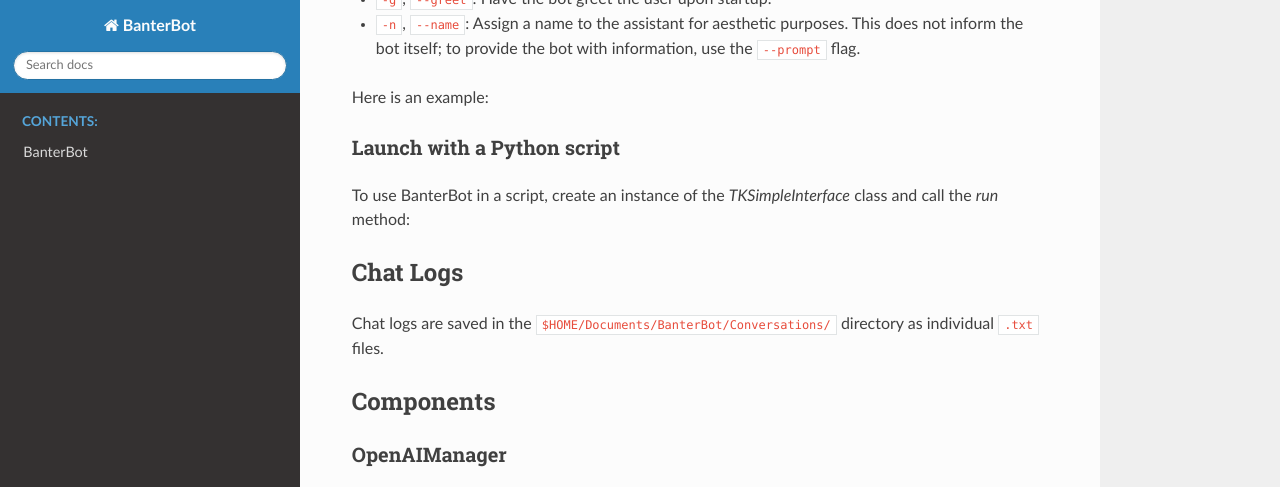
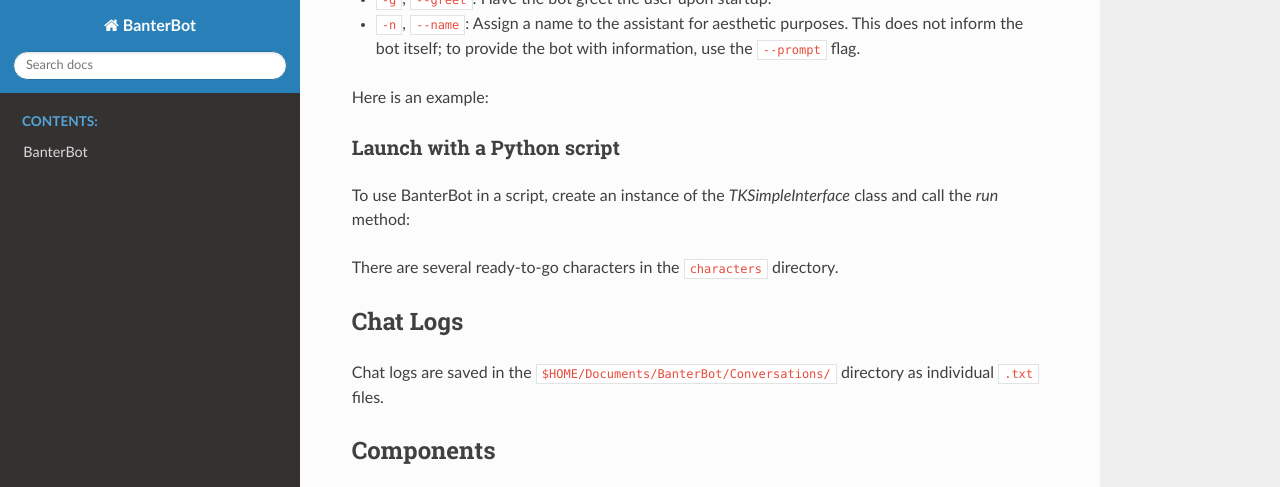
Before and after one commit to GabrielSCabrera/BanterBot, a Sphinx documentation site: the page built from docs/index.rst, in a window 1280 px wide and 900 px high, scrolled down 2665 px, cut to the strip 0-487 px from the top of the window. Built offline with Sphinx 7.4.7 and the Read the Docs theme 2.0.0, drawn with Linux system fonts in a browser that asks for light colours.

```diff
--- a/docs/index.rst
+++ b/docs/index.rst
@@ -181,6 +181,8 @@ To use BanterBot in a script, create an instance of the `TKSimpleInterface` clas
    interface = TKMultiplayerInterface(model=model, voice=voice, system=system, tone_mode=tone_mode, assistant_name=assistant_name)
    interface.run()
 
+There are several ready-to-go characters in the ``characters`` directory.
+
 Chat Logs
 ---------
 
```
Also changed, not shown: README.md (+2 -0 lines).
